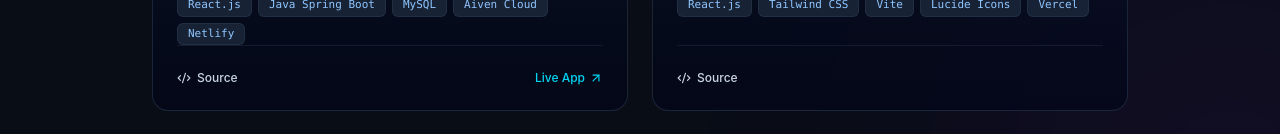
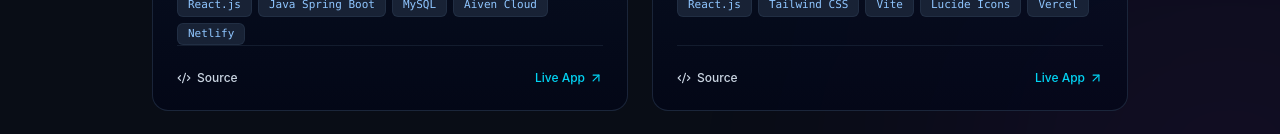
Before and after one commit to CodeByRoshani/portfolio-web, a React (Vite) app: page / in a window 1280 px wide. Shown: the part 806-940 px from the top of the page. Built offline with nearby package versions, Linux system fonts and the light colour scheme.

Commit message:
Update live portfolio URL

```diff
--- a/src/data.js
+++ b/src/data.js
@@ -95,7 +95,7 @@ export const portfolioData = {
       title: "Interactive Developer Portfolio",
       tech: ["React.js", "Tailwind CSS", "Vite", "Lucide Icons", "Vercel"],
       description: "High-performance responsive personal portfolio designed for technical campus placements, featuring a modular JSON data architecture and modern UI.",
-      liveUrl: "#",
+      liveUrl: "portfolio-web-roan-five.vercel.app",
       githubUrl: "https://github.com/CodeByRoshani"
     },
     {
```
